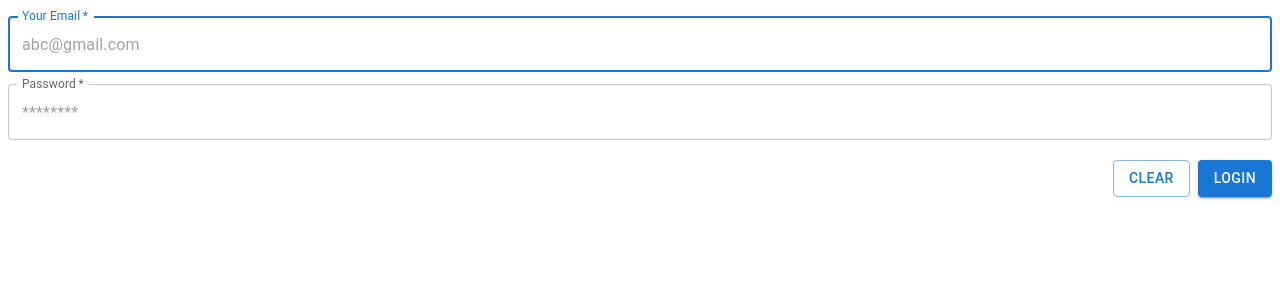
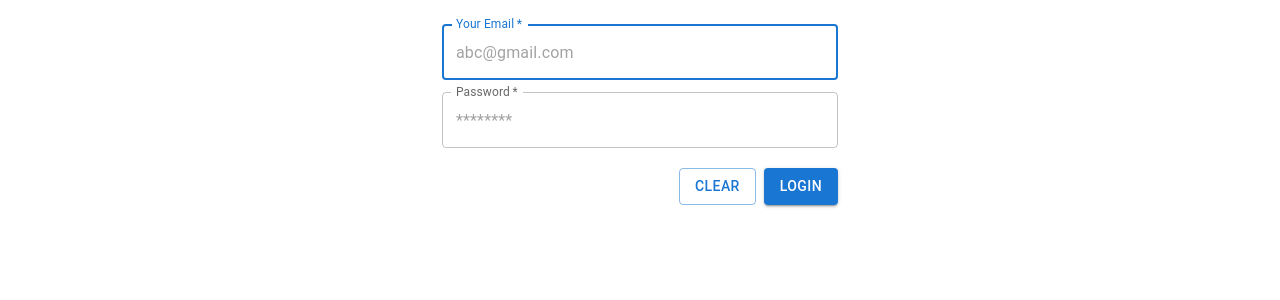
Before and after one commit to JavaScriptForEverything/shop-next-ts-graphql, a Next.js app: page /login in a window 1280 px wide. Shown: the top 300 px of the page. Built offline with nearby package versions, Linux system fonts and the light colour scheme.

Commit message:
adding HOC in loginpage

```diff
--- /dev/null
+++ b/shared/hoc/withCenterContainer.tsx
@@ -0,0 +1,16 @@
+import Container from '@mui/material/Container'
+
+
+const withCenterContainer = <T extends {}>(Component: React.ComponentType<T>) => {
+
+	const WithCenterContainer = (hocProps: T) => {
+		return (
+			<Container maxWidth='xs' sx={{ my: 2 }}>
+				<Component {...hocProps} name={'riajul'}  />
+			</Container>
+		)
+	}
+
+	return WithCenterContainer
+}
+export default withCenterContainer
```
Also changed, not shown: pages/login.tsx (+12 -2 lines).
